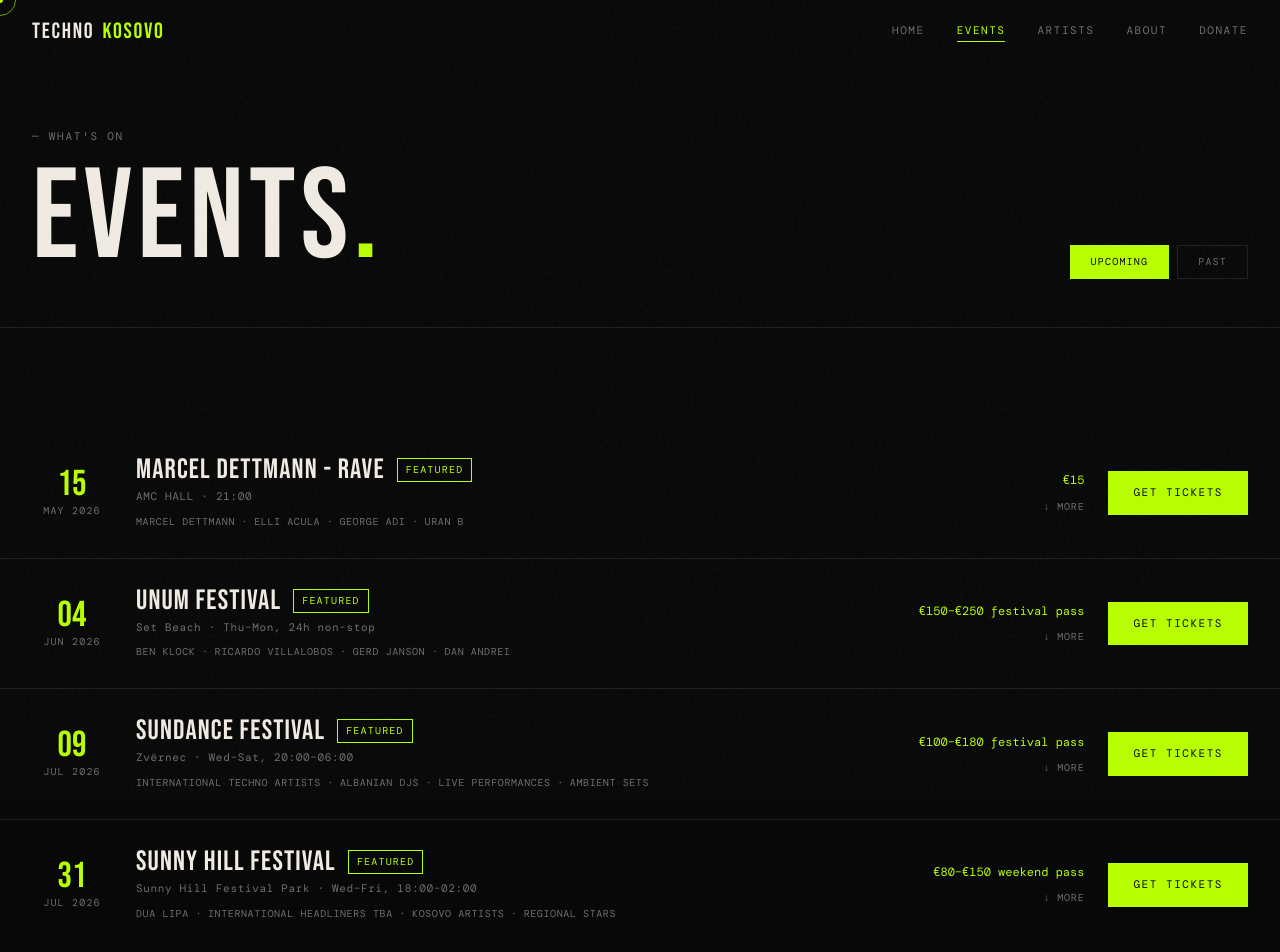
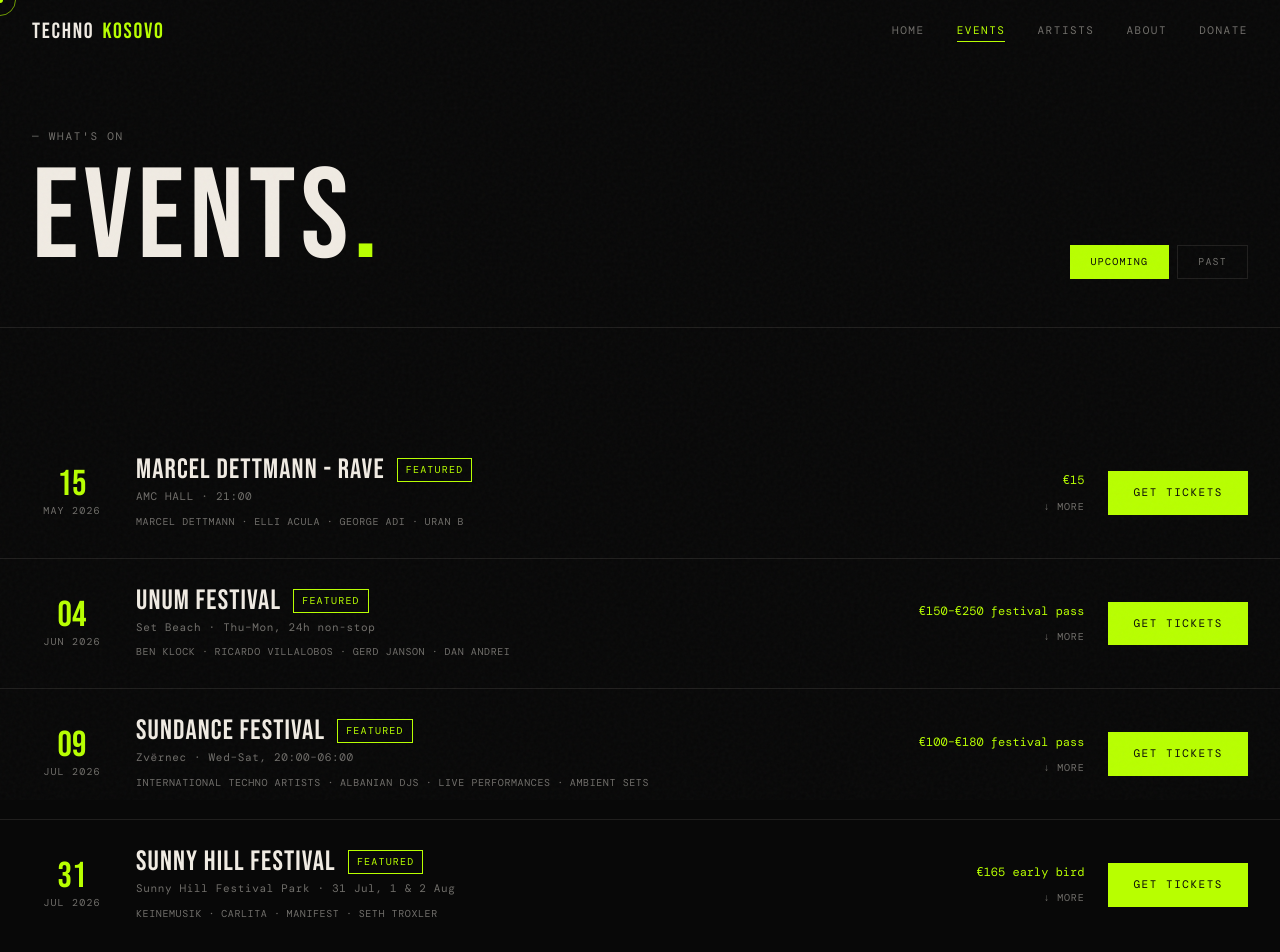
Before and after one commit to eronbegiqi/Techno-kosova-website, a React (Vite) app: page /events in a window 1280 px wide. Shown: the top 952 px of the page. Built offline with nearby package versions, Linux system fonts and the light colour scheme; a web font is replaced by a local one.

Commit message:
added sunny hill

```diff
--- a/src/data.js
+++ b/src/data.js
@@ -358,15 +358,15 @@
   {
     id: 'sunny-hill-festival',
     title: 'SUNNY HILL FESTIVAL',
-    subtitle: 'Dua Lipa Presents',
+    subtitle: 'Three-Day Festival Access',
     date: '2026-07-31',
-    time: 'Wed–Fri, 18:00–02:00',
+    time: '31 Jul, 1 & 2 Aug',
     venue: 'Sunny Hill Festival Park',
     address: 'Prishtinë, Kosovo',
-    lineup: ['Dua Lipa', 'International Headliners TBA', 'Kosovo Artists', 'Regional Stars'],
-    description: 'Kosovo\'s premier music festival organized by global superstar Dua Lipa. Winner of the Economic Impact Award from Kosovo Chamber of Commerce. Three days of world-class entertainment celebrating Kosovo culture and international music.',
-    ticketLink: 'https://sunnyhillfestival.com/tickets',
-    price: '€80–€150 weekend pass',
+    lineup: ['Keinemusik', 'Carlita', 'Manifest', 'Seth Troxler', 'More to be announced soon'],
+    description: 'Sunny Hill Festival returns to Prishtina for three unforgettable days and nights on 31 July, 1 August, and 2 August 2026. Early bird tickets are 165 EUR and ending soon, with regular 3-day tickets coming next at 195 EUR. Keinemusik, Carlita, Manifest, and Seth Troxler are confirmed so far, with more artists to be announced soon.',
+    ticketLink: 'https://www.sunnyhillfestival.com/tickets',
+    price: '€165 early bird / €195 regular',
     soldOut: false,
     featured: true,
     posterColor: '#f0eb3a',
```
